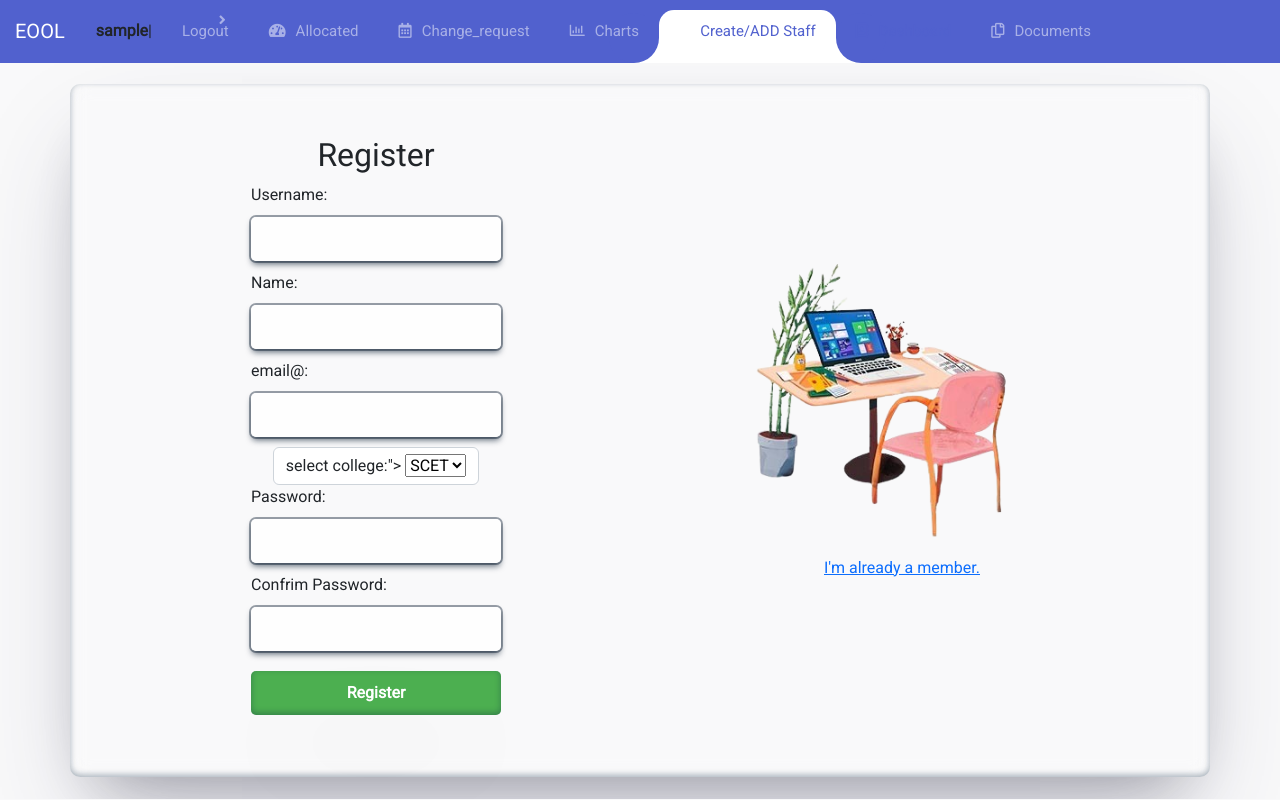
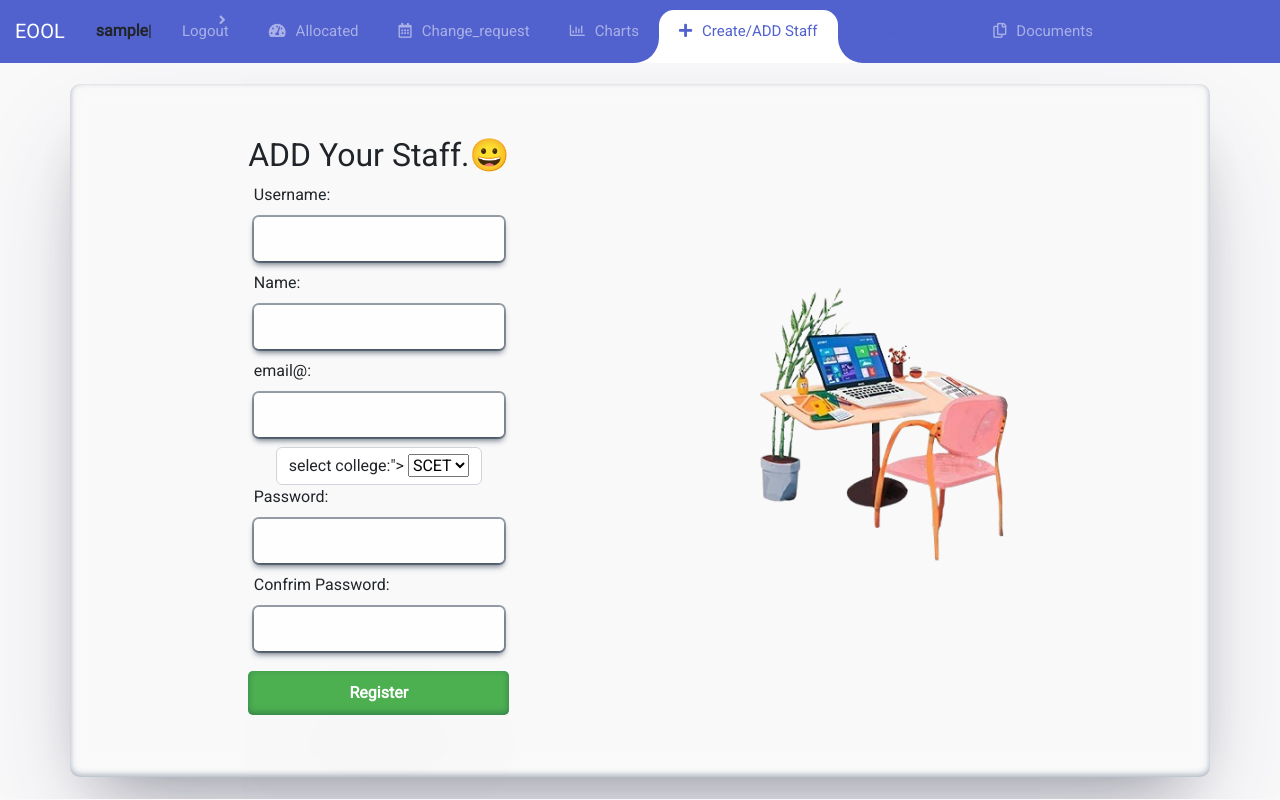
Before and after one commit to DevMaurya26/Supervisor_Allocation_System, a Django app: page /auth/register in a window 1280 px wide. Run offline with Django 5.2, Linux system fonts and the light colour scheme; the visitor is signed in with stand-in values (Sample User, id 1); some libraries are stand-ins or nearby versions.

Commit message:
heading style chnaged | style added"

```diff
--- a/supervisor/auth_app/templates/auth/RegisterForm.html
+++ b/supervisor/auth_app/templates/auth/RegisterForm.html
@@ -8,7 +8,7 @@
     <div class="container">
         <div class="signup-content">
             <form action="{% url 'register' %}" method="POST">
-                <h2>Register</h2>
+                <h2>ADD Your Staff.😀</h2>
                 {% csrf_token %}
                 <!-- {{form.last_name}} -->
                 <div class="form-group">
@@ -61,7 +61,7 @@
                 <figure>
                     <img src="{%static 'imgs/signup.jpg' %}" alt="sign up image" />
                 </figure>
-                <a href="{% url 'login'%}">I'm already a member.</a><br>
+                <!-- <a href="{% url 'login'%}">I'm already a member.</a><br> -->
             </div>
         </div>
     </div>
--- a/supervisor/main/templates/main/base.html
+++ b/supervisor/main/templates/main/base.html
@@ -103,7 +103,7 @@
         </li>
         {% if user.is_staff %}
         <li class="nav-item">
-          <a class="nav-link" href="{% url 'register' %}"><i class="fa-solid fa-user-plus"></i>Create/ADD Staff</a>
+          <a class="nav-link" href="{% url 'register' %}"><i class="fa fa-plus"></i>Create/ADD Staff</a>
         </li>
         <li class="nav-item active ">
           <a class="nav-link" href="{% url 'create' %}"><i class="far fa-address-book"></i>Dashboard</a>
@@ -116,7 +116,7 @@
 
         {% endif %}
         <li class="nav-item">
-          <a class="nav-link" href="javascript:void(0);"><i class="far fa-copy"></i>Documents</a>
+          <a class="nav-link" href="https://github.com/user-attachments/files/16116561/User.Manual.docx"><i class="far fa-copy"></i>Documents</a>
         </li>
         {% endif %}
       </ul>
```
